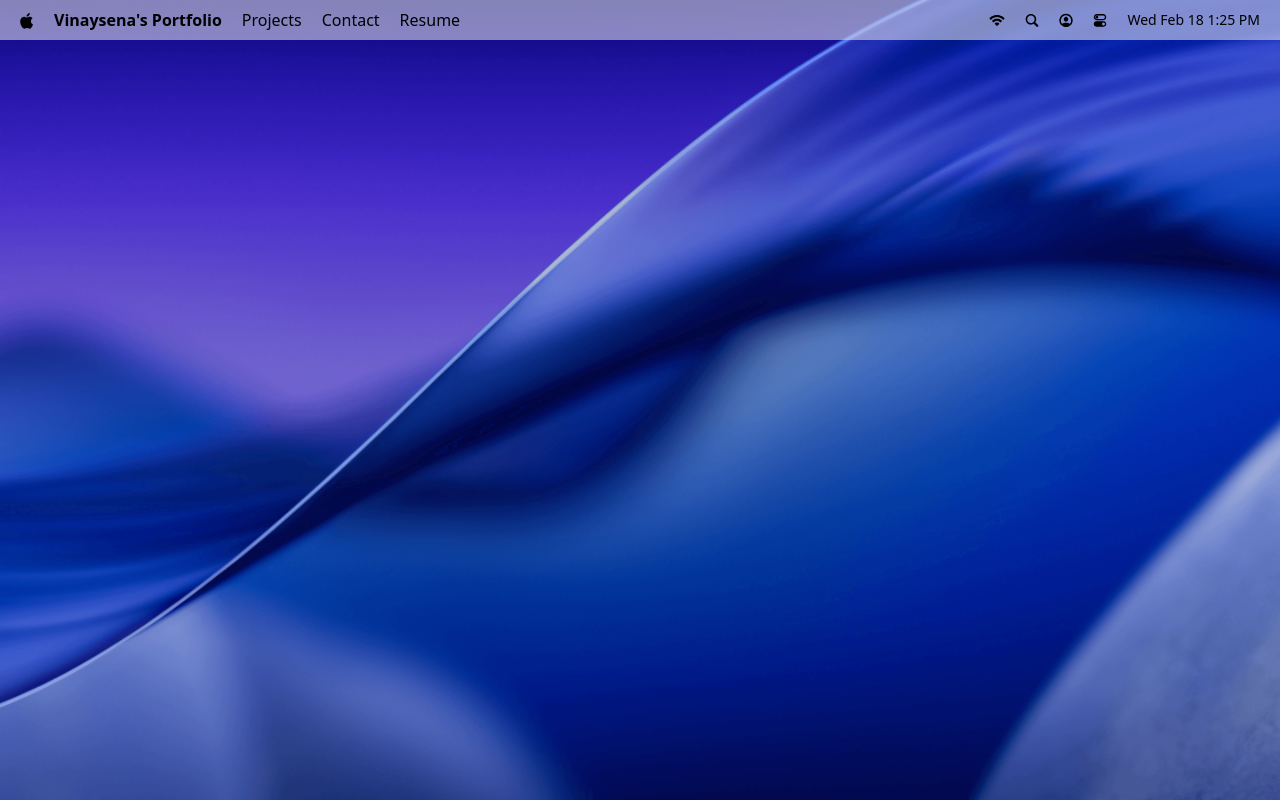
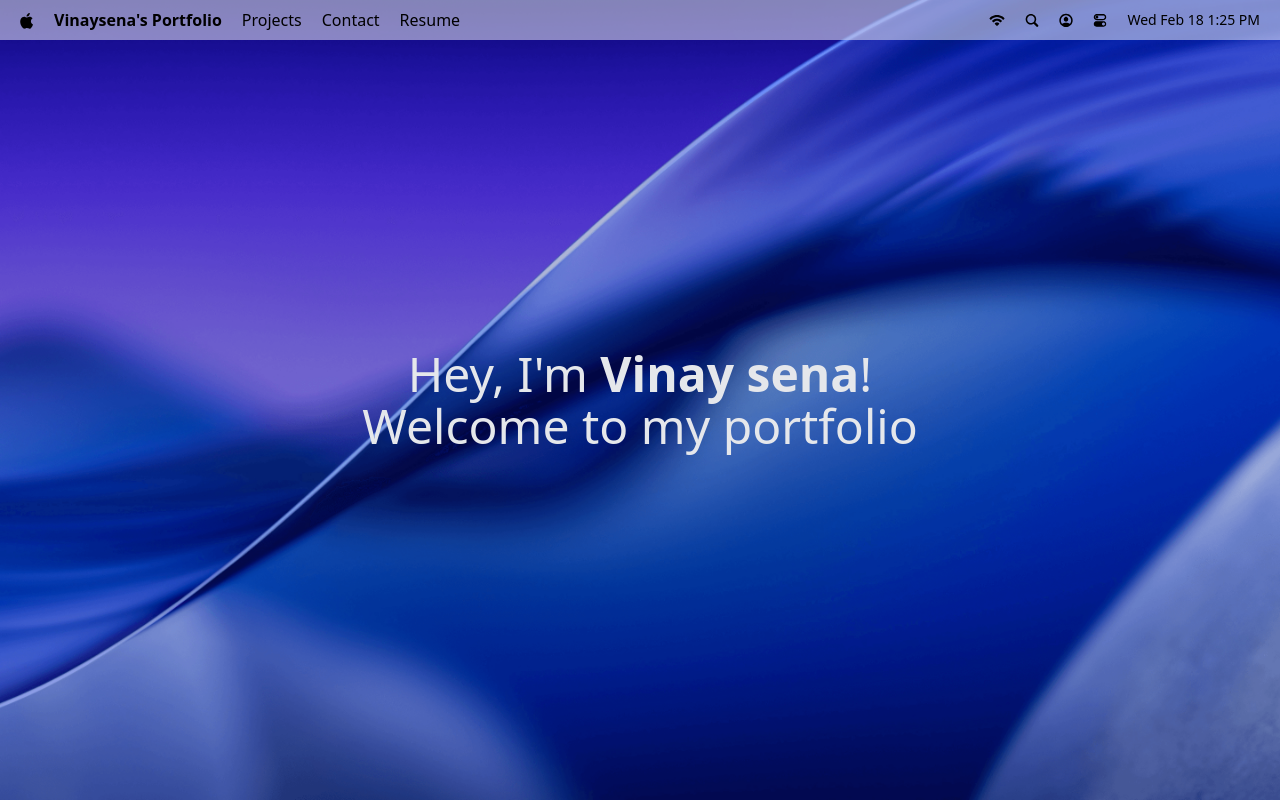
Before and after one commit to vinaysenadev/my-portfolio, a React (Vite) app: page / in a window 1280 px wide. Built offline with nearby package versions, Linux system fonts and the light colour scheme; a web font is replaced by a local one.

Commit message:
Welcome Screen
implemented the welcome screen

```diff
--- a/package.json
+++ b/package.json
@@ -10,8 +10,11 @@
     "preview": "vite preview"
   },
   "dependencies": {
+    "@gsap/react": "^2.1.2",
     "@tailwindcss/vite": "^4.1.18",
     "dayjs": "^1.11.19",
+    "gsap": "^3.14.2",
+    "lucide-react": "^0.563.0",
     "react": "^19.2.0",
     "react-dom": "^19.2.0",
     "tailwindcss": "^4.1.18"
--- a/src/App.jsx
+++ b/src/App.jsx
@@ -1,10 +1,10 @@
-import Navbar from "#components/Navbar";
-import React from "react";
+import { Navbar, Welcome } from "#components";
 
 const App = () => {
   return (
     <main>
       <Navbar />
+      <Welcome />
     </main>
   );
 };
--- /dev/null
+++ b/src/components/Welcome.jsx
@@ -0,0 +1,18 @@
+import React from "react";
+
+const Welcome = () => {
+  return (
+    <section id="welcome">
+      <p className="text-5xl text-center">
+        Hey, I'm <b>Vinay sena</b>!
+      </p>
+      <p></p>
+      <h1 className="mt-1 text-5xl text-center">Welcome to my portfolio</h1>
+      <div className="small-screen">
+        <p>This portfolio is designed for desktops/tablets</p>
+      </div>
+    </section>
+  );
+};
+
+export default Welcome;
--- /dev/null
+++ b/src/components/index.js
@@ -0,0 +1,4 @@
+import Navbar from "#components/Navbar";
+import Welcome from "#components/Welcome";
+
+export { Navbar, Welcome };
```
Also changed, not shown: 1 other file (tests, documents, lock files or other folders).
